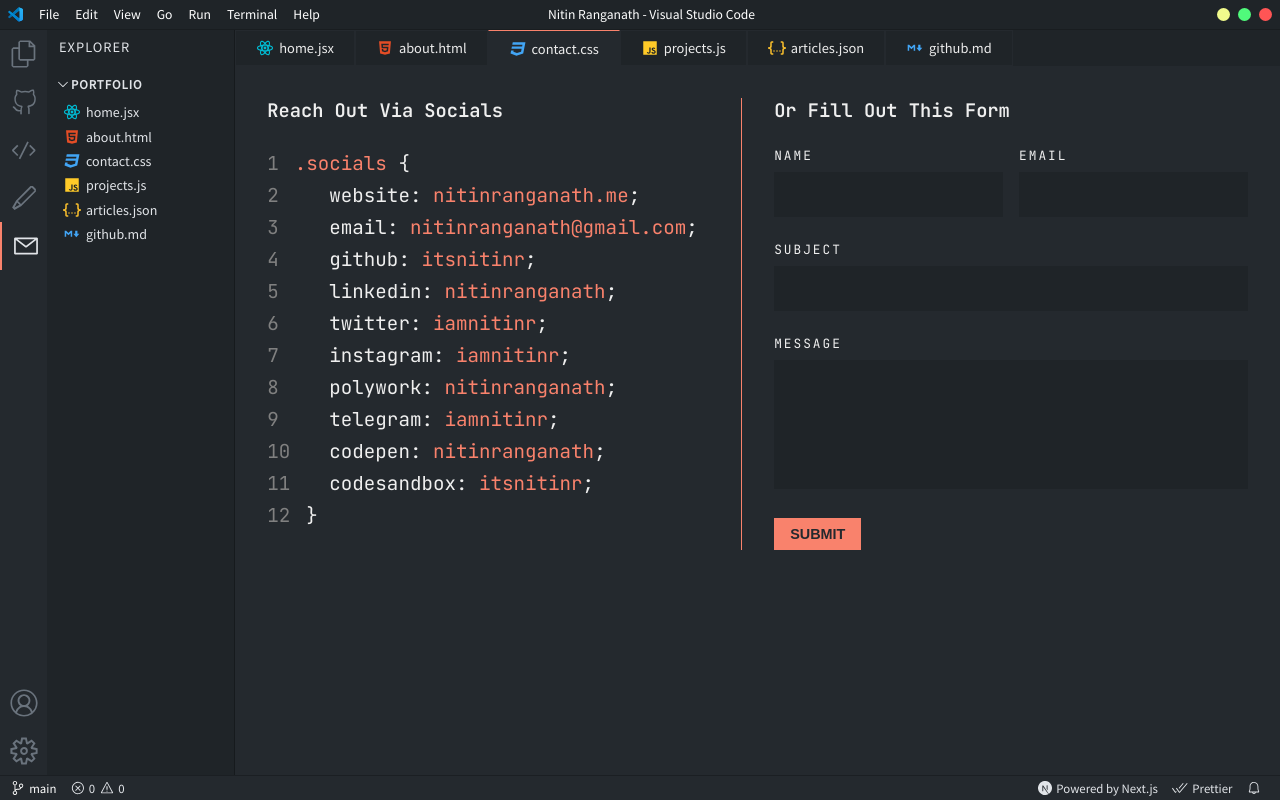
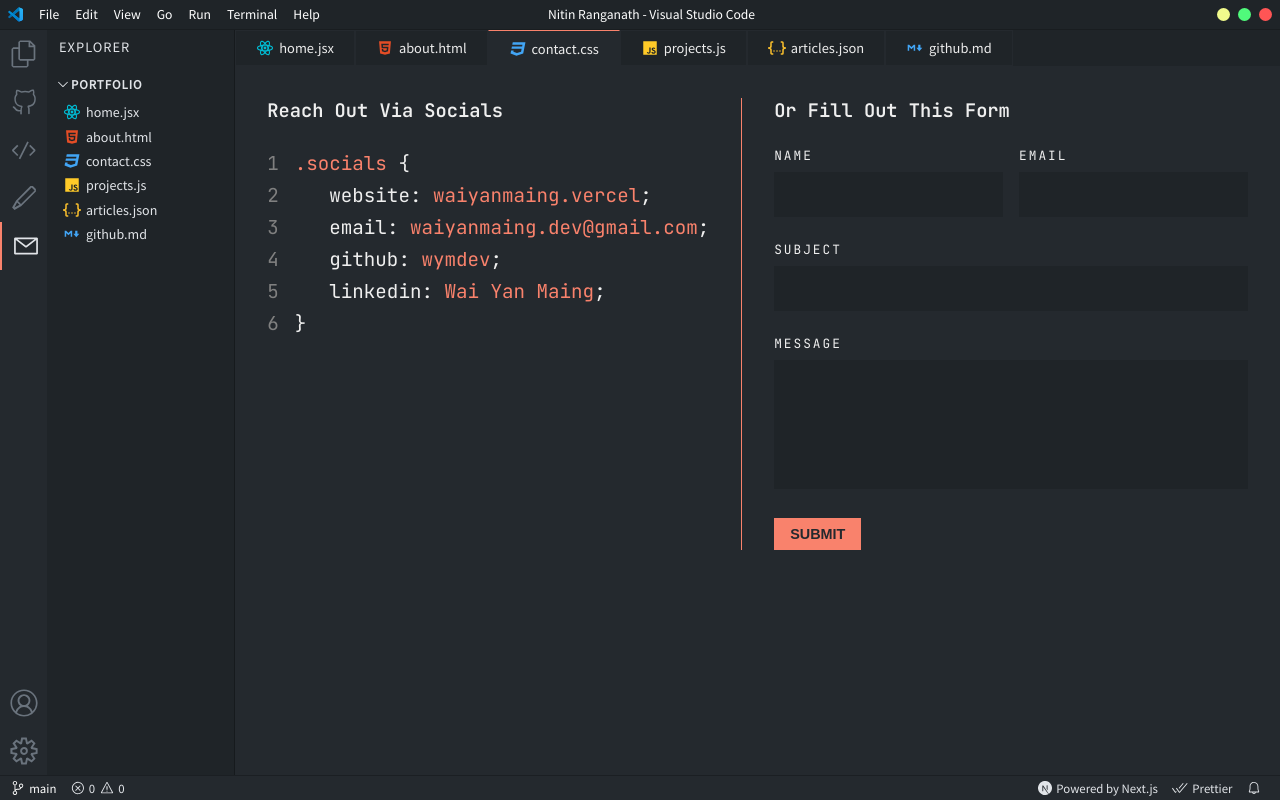
Before and after one commit to wymdev/myprofile, a Next.js app: page /contact in a window 1280 px wide. Built offline with nearby package versions, Linux system fonts and the light colour scheme.

Commit message:
profile changes

```diff
--- a/components/ContactCode.jsx
+++ b/components/ContactCode.jsx
@@ -3,54 +3,24 @@
 const contactItems = [
   {
     social: 'website',
-    link: 'nitinranganath.me',
-    href: 'https://nitinranganath.me',
+    link: 'waiyanmaing.vercel',
+    href: 'https://waiyanmaing.vercel.app/',
   },
   {
     social: 'email',
-    link: 'nitinranganath@gmail.com',
-    href: 'mailto:nitinranganath@gmail.com',
+    link: 'waiyanmaing.dev@gmail.com',
+    href: 'mailto:waiyanmaing.dev@gmail.com',
   },
   {
     social: 'github',
-    link: 'itsnitinr',
-    href: 'https://github.com/itsnitinr',
+    link: 'wymdev',
+    href: 'https://github.com/wymdev',
   },
   {
     social: 'linkedin',
-    link: 'nitinranganath',
-    href: 'https://www.linkedin.com/in/nitinranganath/',
-  },
-  {
-    social: 'twitter',
-    link: 'iamnitinr',
-    href: 'https://www.twitter.com/iamnitinr',
-  },
-  {
-    social: 'instagram',
-    link: 'iamnitinr',
-    href: 'https://www.instagram.com/iamnitinr',
-  },
-  {
-    social: 'polywork',
-    link: 'nitinranganath',
-    href: 'https://www.polywork.com/nitinranganath',
-  },
-  {
-    social: 'telegram',
-    link: 'iamnitinr',
-    href: 'https://t.me/iamnitinr',
-  },
-  {
-    social: 'codepen',
-    link: 'nitinranganath',
-    href: 'https://codepen.io/itsnitinr',
-  },
-  {
-    social: 'codesandbox',
-    link: 'itsnitinr',
-    href: 'https://codesandbox.io/u/itsnitinr',
-  },
+    link: 'Wai Yan Maing',
+    href: 'https://www.linkedin.com/in/waiyanmaing-dev/',
+  }
 ];
 
 const ContactCode = () => {
```
Also changed, not shown: vercel.json (added), 2 other files (tests, documents, lock files or other folders).
